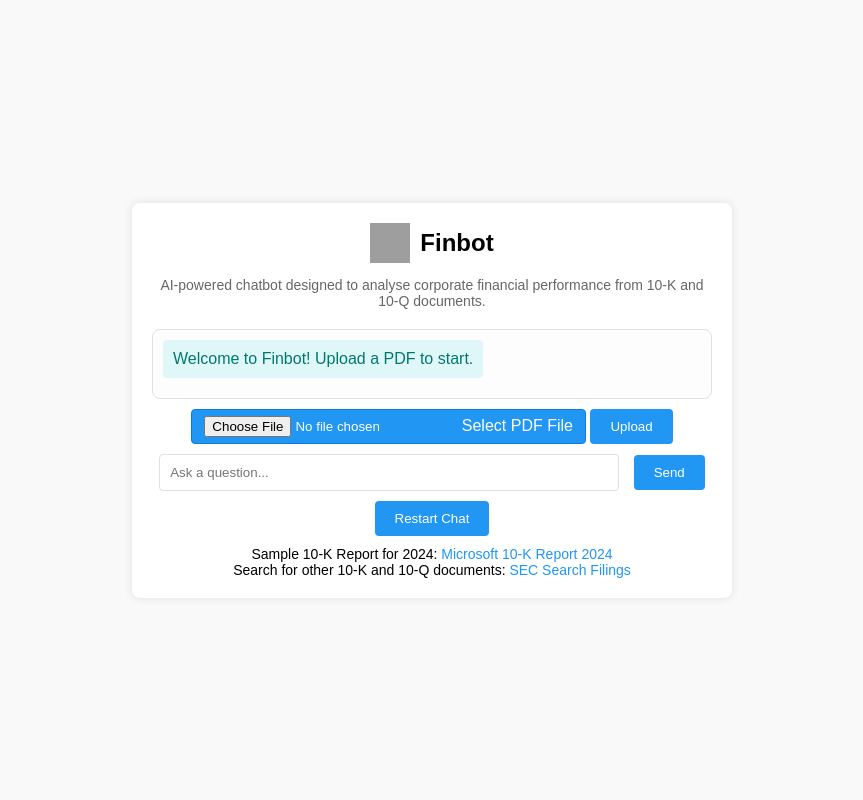
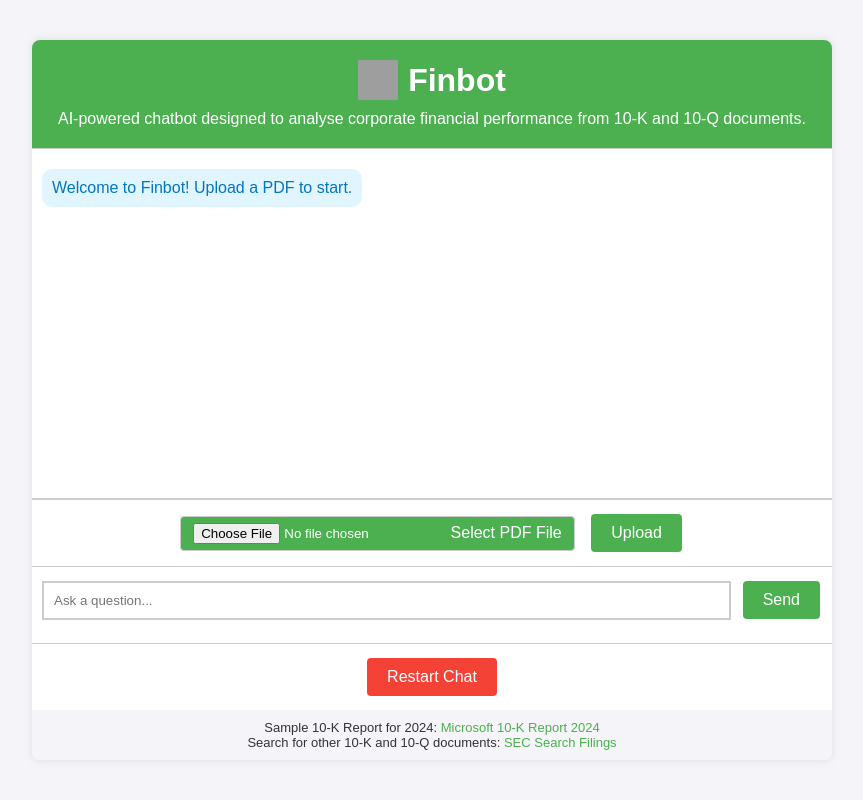
Before and after one commit to deepakb41/Finbot, a Flask app: page / in a window 1280 px wide. Shown: the whole page, without its empty margins (208-1071 px from the left). Run offline with Flask 3, Linux system fonts and the light colour scheme; grey boxes are pictures that could not be loaded.

Commit message:
Add reset button and improve overall UI

```diff
--- a/static/style.css
+++ b/static/style.css
@@ -1,6 +1,7 @@
 body {
     font-family: Arial, sans-serif;
-    background-color: #f9f9f9;
+    background-color: #f4f4f9;
+    color: #333;
     margin: 0;
     padding: 0;
     display: flex;
@@ -10,123 +11,155 @@ body {
 }
 
 .container {
-    background-color: #ffffff;
+    display: flex;
+    flex-direction: column;
+    width: 100%;
+    max-width: 800px;
+    height: 90vh;
+    background-color: #fff;
+    box-shadow: 0 0 10px rgba(0, 0, 0, 0.1);
     border-radius: 8px;
-    box-shadow: 0 0 10px rgba(0, 0, 0, 0.1);
-    width: 100%;
-    max-width: 600px;
-    padding: 20px;
-    box-sizing: border-box;
+    overflow: hidden;
 }
 
 .header {
+    padding: 20px;
+    background-color: #4CAF50;
+    color: white;
     text-align: center;
-    margin-bottom: 20px;
 }
 
 .header h1 {
-    font-size: 24px;
     margin: 0;
+    font-size: 2em;
     display: flex;
     justify-content: center;
     align-items: center;
 }
 
-.header h1 img.icon {
+.header h1 .icon {
     width: 40px;
     height: 40px;
     margin-right: 10px;
 }
 
 .description {
-    font-size: 14px;
-    color: #666666;
-}
-
-.chatbox {
-    border: 1px solid #e0e0e0;
-    border-radius: 8px;
-    padding: 10px;
-    max-height: 300px;
-    overflow-y: auto;
-    margin-bottom: 10px;
-    background-color: #fdfdfd;
-}
-
-.message {
-    margin-bottom: 10px;
-}
-
-.message-bot .message-content {
-    background-color: #e0f7fa;
-    color: #00796b;
-}
-
-.message-user .message-content {
-    background-color: #f1f8e9;
-    color: #33691e;
-}
-
-.message-content {
-    padding: 10px;
-    border-radius: 4px;
-    display: inline-block;
-}
-
-.upload-section,
-.input-section,
-.reset-section {
-    margin-bottom: 10px;
-    text-align: center;
-}
-
-.custom-file-upload {
-    display: inline-block;
-    padding: 6px 12px;
-    cursor: pointer;
-    background-color: #2196f3;
-    color: white;
-    border-radius: 4px;
-    border: 1px solid #0b7dda;
-}
-
-.custom-file-upload:hover {
-    background-color: #0b7dda;
-}
-
-.btn {
-    background-color: #2196f3;
-    color: white;
-    border: none;
-    border-radius: 4px;
-    padding: 10px 20px;
-    cursor: pointer;
-}
-
-.btn:hover {
-    background-color: #0b7dda;
-}
-
-.query-input {
-    width: calc(100% - 100px);
-    padding: 10px;
-    border: 1px solid #e0e0e0;
-    border-radius: 4px;
-    margin-right: 10px;
-    box-sizing: border-box;
+    margin: 10px 0 0;
+    font-size: 1em;
 }
 
 .links {
-    font-size: 14px;
+    padding: 10px;
+    background-color: #f4f4f9;
     text-align: center;
-    margin-top: 10px;
+    font-size: 13px;
+}
+
+.links p {
+    margin: 5px 0;
 }
 
 .links a {
-    color: #2196f3;
+    color: #4CAF50;
     text-decoration: none;
 }
 
 .links a:hover {
     text-decoration: underline;
 }
+
+.chatbox {
+    flex: 1;
+    padding: 10px;
+    overflow-y: auto;
+    border-top: 1px solid #ccc;
+    border-bottom: 1px solid #ccc;
+}
+
+.message {
+    display: flex;
+    margin: 10px 0;
+}
+
+.message-user {
+    justify-content: flex-end;
+}
+
+.message-bot {
+    justify-content: flex-start;
+}
+
+.message-content {
+    max-width: 70%;
+    padding: 10px;
+    border-radius: 10px;
+}
+
+.message-user .message-content {
+    background-color: #4CAF50;
+    color: white;
+}
+
+.message-bot .message-content {
+    background-color: #e1f5fe;
+    color: #0277bd;
+}
+
+.upload-section,
+.input-section,
+.reset-section {
+    padding: 10px;
+    border-top: 1px solid #ccc;
+    display: flex;
+    justify-content: center;
+    align-items: center;
+}
+
+.custom-file-upload {
+    border: 1px solid #ccc;
+    display: inline-block;
+    padding: 6px 12px;
+    cursor: pointer;
+    background-color: #4CAF50;
+    color: #fff;
+    border-radius: 4px;
+    margin-right: 10px;
+}
+
+.btn {
+    background-color: #4CAF50;
+    color: white;
+    border: none;
+    padding: 10px 20px;
+    text-align: center;
+    text-decoration: none;
+    display: inline-block;
+    font-size: 16px;
+    margin: 4px 2px;
+    cursor: pointer;
+    border-radius: 4px;
+}
+
+.btn:hover {
+    background-color: #45a049;
+}
+
+.query-input {
+    flex: 1;
+    padding: 10px;
+    margin-right: 10px;
+    box-sizing: border-box;
+    border: 2px solid #ccc;
+}
+
+.reset-section {
+    margin-top: 10px;
+}
+
+.reset-section .btn {
+    background-color: #f44336;
+}
+
+.reset-section .btn:hover {
+    background-color: #e53935;
+}
```
